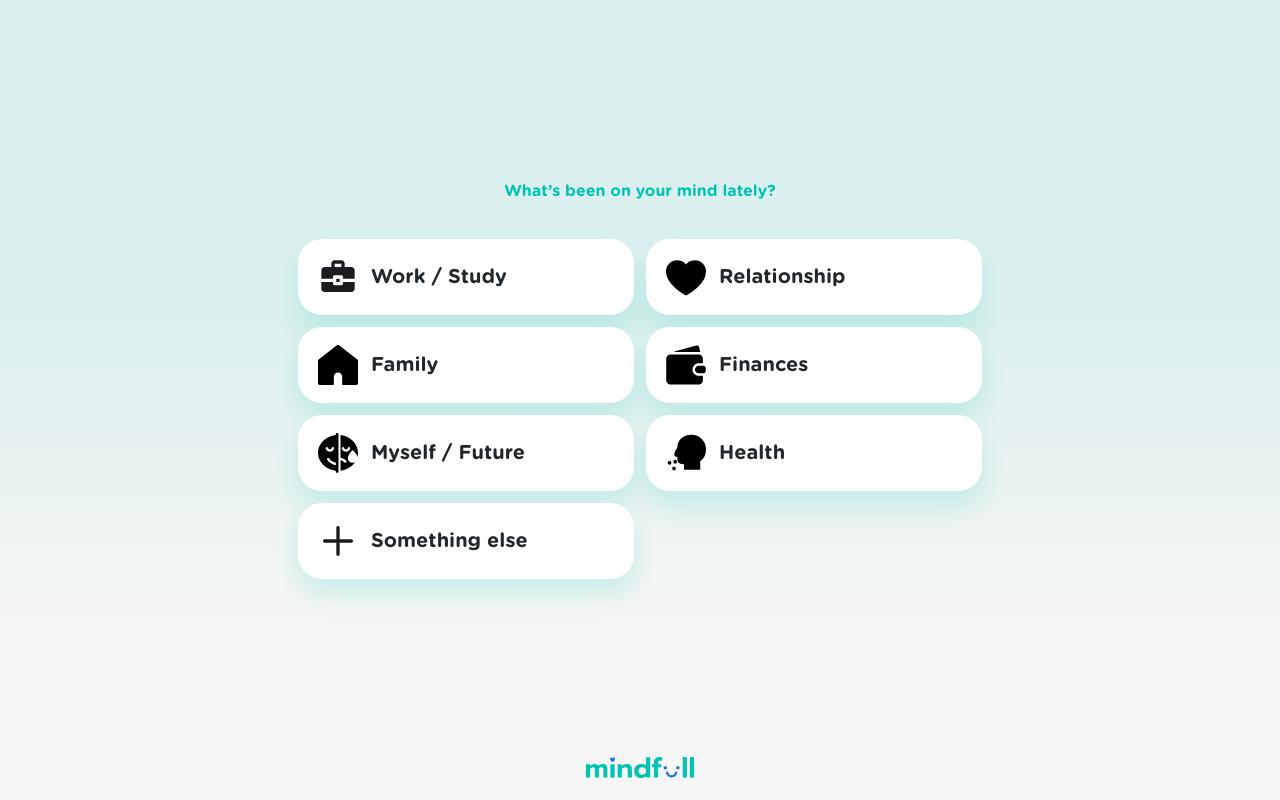
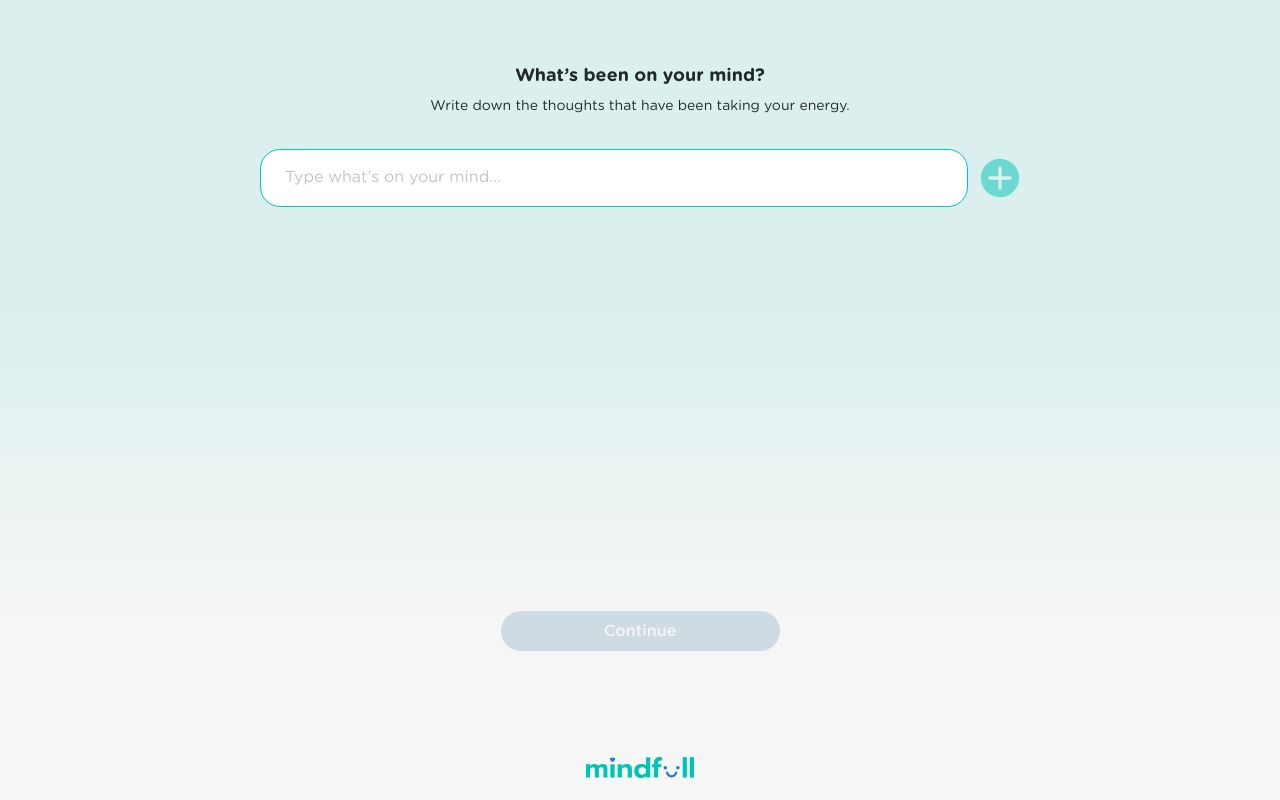
Before and after one commit to thatshouldbeme/ooca-assignment, a React (Vite) app: page / in a window 1280 px wide. Both pictures are taken after a click on the button "Let’s sort it out". Built offline with nearby package versions, Linux system fonts and the light colour scheme.

Commit message:
ลบ navigation category

```diff
--- a/src/App.tsx
+++ b/src/App.tsx
@@ -1,37 +1,22 @@
 import { useEffect, useRef, useState } from 'react'
 import { motion, AnimatePresence, useReducedMotion } from 'motion/react'
 import Welcome from './screens/Welcome'
-import Category from './screens/Category'
-import SomethingElse from './screens/SomethingElse'
 import Thought from './screens/Thought'
 import Sort from './screens/Sort'
 import SmallStep from './screens/SmallStep'
 import Summary, { type ActionableItem } from './screens/Summary'
-import workIcon from './assets/icons/business_center.svg'
-import somethingElseIcon from './assets/icons/something_else.svg'
 import mindfullLogo from './assets/ooca/mindfull-logo.svg'
 import './App.css'
 
 export type FlowScreen =
   | 'welcome'
-  | 'category'
-  | 'somethingElse'
   | 'thought'
   | 'sort'
   | 'smallStep'
   | 'summary'
 
-export type CategorySelection = {
-  label: string
-  icon: string
-}
-
 export default function App() {
   const [currentScreen, setCurrentScreen] = useState<FlowScreen>('welcome')
-  const [category, setCategory] = useState<CategorySelection>({
-    label: 'Work / Study',
-    icon: workIcon,
-  })
   const [thoughts, setThoughts] = useState<string[]>([])
   const [actionableThoughts, setActionableThoughts] = useState<string[]>([])
   const [uncontrollableThoughts, setUncontrollableThoughts] = useState<string[]>([])
@@ -64,38 +49,18 @@ export default function App() {
     },
   }
 
-
-  // 1. Welcome -> Category
+  // 1. Welcome -> Thought
   const handleStart = () => {
-    setCurrentScreen('category')
-  }
-
-  // 2. Category -> Thought (or SomethingElse)
-  const handleSelectCategory = (selected: CategorySelection) => {
-    setCategory(selected)
-    if (selected.label === 'Something else') {
-      setCurrentScreen('somethingElse')
-    } else {
-      setCurrentScreen('thought')
-    }
-  }
-
-  // 3. SomethingElse -> Thought
-  const handleCustomCategoryContinue = (customCategoryText: string) => {
-    setCategory({
-      label: customCategoryText,
-      icon: somethingElseIcon,
-    })
     setCurrentScreen('thought')
   }
 
-  // 4. Thought -> Sort
+  // 2. Thought -> Sort
   const handleThoughtsContinue = (enteredThoughts: string[]) => {
     setThoughts(enteredThoughts)
     setCurrentScreen('sort')
   }
 
-  // 5. Sort -> SmallStep (or directly to Summary if 0 actionable)
+  // 3. Sort -> SmallStep (or directly to Summary if 0 actionable)
   const handleSortContinue = ({
     actionable,
     nonActionable,
@@ -115,19 +80,18 @@ export default function App() {
     }
   }
 
-  // 6. SmallStep -> Summary
+  // 4. SmallStep -> Summary
   const handleSmallStepContinue = (steps: ActionableItem[]) => {
     setActionableWithSteps(steps)
     setCurrentScreen('summary')
   }
 
-  // 7. Summary "I'm done for now" -> Reset to Welcome
+  // 5. Summary "I'm done for now" -> Reset to Welcome
   const handleDone = () => {
     setThoughts([])
     setActionableThoughts([])
     setUncontrollableThoughts([])
     setActionableWithSteps([])
-    setCategory({ label: 'Work / Study', icon: workIcon })
     setCurrentScreen('welcome')
   }
 
@@ -146,23 +110,12 @@ export default function App() {
             animate="animate"
             exit="exit"
           >
-
             {currentScreen === 'welcome' && (
               <Welcome onStart={handleStart} />
             )}
 
-            {currentScreen === 'category' && (
-              <Category onSelectCategory={handleSelectCategory} />
-            )}
-
-            {currentScreen === 'somethingElse' && (
-              <SomethingElse onContinue={handleCustomCategoryContinue} />
-            )}
-
             {currentScreen === 'thought' && (
               <Thought
-                categoryName={category.label}
-                categoryIcon={category.icon}
                 onContinue={handleThoughtsContinue}
               />
             )}
--- a/src/screens/Thought.tsx
+++ b/src/screens/Thought.tsx
@@ -1,12 +1,9 @@
 import { useState, type FormEvent, type KeyboardEvent } from 'react'
-import workIcon from '../assets/icons/business_center.svg'
 import addIcon from '../assets/icons/add.svg'
 import removeIcon from '../assets/icons/remove.svg'
 import './Thought.css'
 
 export type ThoughtProps = {
-  categoryName?: string
-  categoryIcon?: string
   initialThoughts?: string[]
   onContinue?: (thoughts: string[]) => void
 }
@@ -14,8 +11,6 @@ export type ThoughtProps = {
 const MAX_THOUGHTS = 3
 
 export default function Thought({
-  categoryName = 'Work / Study',
-  categoryIcon = workIcon,
   initialThoughts = [],
   onContinue,
 }: ThoughtProps) {
@@ -56,23 +51,11 @@ export default function Thought({
     <main className="thought" aria-labelledby="thought-title">
       <form className="thought__form" onSubmit={handleSubmit}>
         <header className="thought__header">
-          <div className="thought__category">
-            <img
-              className="thought__category-icon"
-              src={categoryIcon}
-              width="40"
-              height="40"
-              alt=""
-              aria-hidden="true"
-            />
-            <span className="thought__category-label">{categoryName}</span>
-          </div>
-
           <h1 id="thought-title" className="thought__title">
-            What about this thing has been on your mind?
+            What’s been on your mind?
           </h1>
           <p className="thought__subtitle">
-            Add up to 3 thoughts. A few words is enough.
+            Write down the thoughts that have been taking your energy.
           </p>
         </header>
 
```
Also changed, not shown: 1 other file (tests, documents, lock files or other folders).
